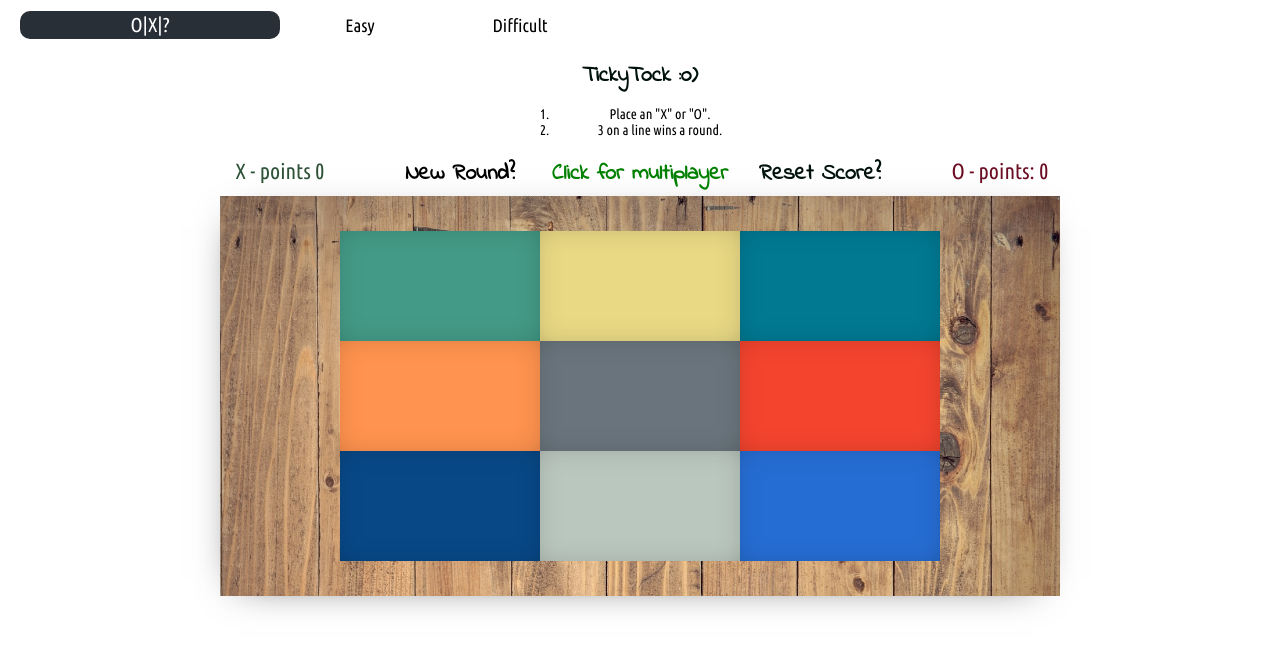
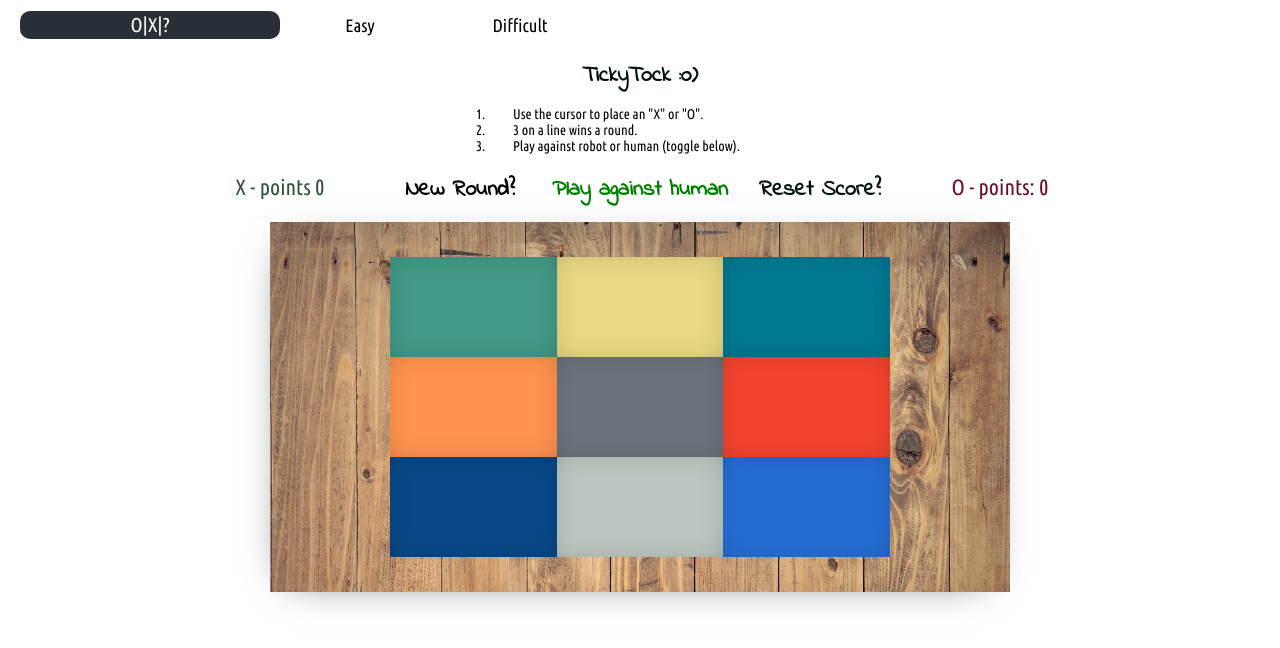
Before and after one commit to Lukdani/TickyTock, a React (Create React App) app in the folder 3stribe/: page / in a window 1280 px wide. Shown: the top 648 px of the page. Built offline with nearby package versions, Linux system fonts and the light colour scheme.

Commit message:
update instructions, change text on AI toggle button

```diff
--- a/3stribe/src/components/TickTock3/TickTock3.css
+++ b/3stribe/src/components/TickTock3/TickTock3.css
@@ -23,16 +23,23 @@
 }
 
 .instructions {
-  width: 20%;
+  width: 30%;
   margin: 0px auto;
   font-size: 14px;
   margin-bottom: 20px;
+  text-align: left;
+}
+
+.instructions li span {
+  position: relative;
+  left: 25px;
+  margin: auto;
 }
 
 .gameContainer {
   display: grid;
   grid-template-columns: repeat(3, 1fr);
-  width: 600px;
+  width: 500px;
   margin: 15px auto;
   align-items: center;
 }
@@ -48,9 +55,9 @@
 .board-wrapper {
   padding: 20px;
   background-color: #000;
-  width: 800px;
-  height: 80%;
-  margin: auto;
+  width: 700px;
+  height: 75%;
+  margin: 10px auto;
   background-image: url("wood.jpg");
   background-size: 100%;
   -webkit-box-shadow: inset -1px 0px 48px -34px rgba(0, 0, 0, 1);
@@ -63,7 +70,7 @@
 
 .field {
   display: grid;
-  height: 110px;
+  height: 100px;
   border: 0px solid #fff;
   border-radius: 0%;
   /*background-color: #38828F;*/
--- a/3stribe/src/components/TickTock3/Tock3.js
+++ b/3stribe/src/components/TickTock3/Tock3.js
@@ -950,8 +950,15 @@ class TickTock3 extends Component {
         </div>
         <div className="instructions">
           <ol>
-            <li>Place an "X" or "O".</li>
-            <li>3 on a line wins a round.</li>
+            <li>
+              <span>Use the cursor to place an "X" or "O".</span>
+            </li>
+            <li>
+              <span>3 on a line wins a round.</span>
+            </li>
+            <li>
+              <span>Play against robot or human (toggle below).</span>
+            </li>
           </ol>
         </div>
         <div className="scoreBoard">
@@ -971,8 +978,8 @@ class TickTock3 extends Component {
             onClick={this.toggleAi}
           >
             {this.state.players[1].aI
-              ? "Click for multiplayer"
-              : "Click for robot"}
+              ? "Play against human"
+              : "Play against robot"}
           </h2>
           <h2 id="resetScore" onClick={this.resetScore}>
             Reset Score?{" "}
```
